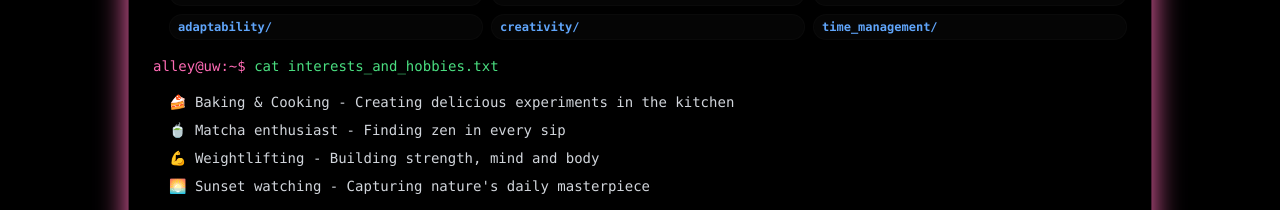
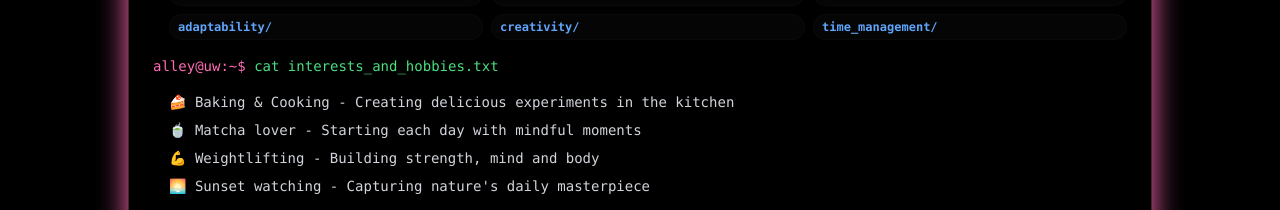
Before and after one commit to twu29/Portfolio, a React (Vite) app: page / in a window 1280 px wide. Shown: the part 1580-1790 px from the top of the page. Built offline with nearby package versions, Linux system fonts and the light colour scheme; the HTML template or start-up script is replaced by a standard one.

Commit message:
Fix typo in interests

```diff
--- a/src/components/About.tsx
+++ b/src/components/About.tsx
@@ -128,7 +128,7 @@ const About = () => {
               </div>
               <div className="text-gray-300 ml-4 space-y-2">
                 <p>🍰 Baking & Cooking - Creating delicious experiments in the kitchen</p>
-                <p>🍵 Matcha enthusiast - Finding zen in every sip</p>
+                <p>🍵 Matcha lover - Starting each day with mindful moments</p>
                 <p>💪 Weightlifting - Building strength, mind and body</p>
                 <p>🌅 Sunset watching - Capturing nature's daily masterpiece</p>
               </div>
```
